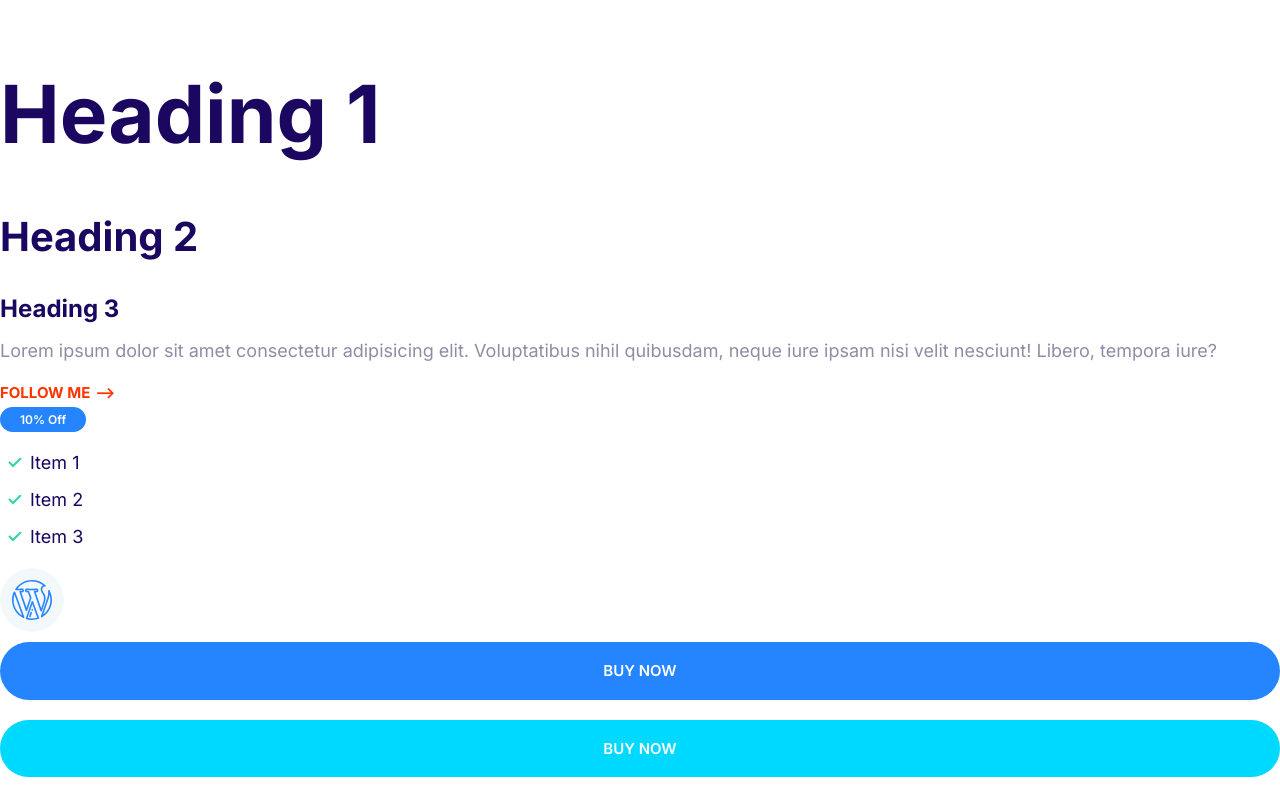
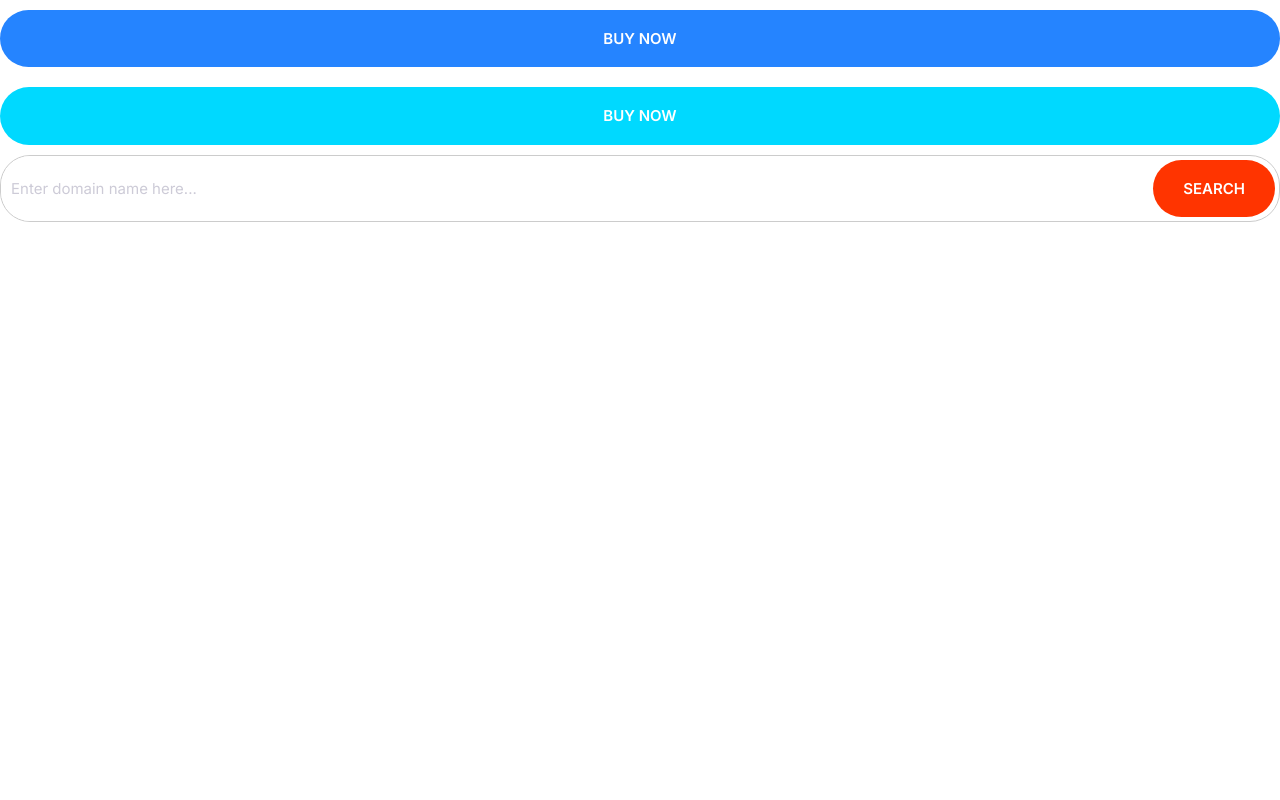
Before and after one commit to xkolumber/moshify, a plain HTML site: page index.html in a window 1280 px wide. Drawn offline with Linux system fonts and the light colour scheme.

Commit message:
Adding Inputs

```diff
--- a/css/styles.css
+++ b/css/styles.css
@@ -5,6 +5,8 @@
     --color-accent:#ff3400;
     --color-headings:#1b0760;
     --color-body:#918ca4;
+    --color-border:#ccc;
+    --border-radius:30px;
 }
 *,*::after,*::before{
     box-sizing: border-box;
@@ -188,3 +190,34 @@ color:white;
         font-size: 1.5rem;
     }
 }
+
+/*Inputs*/
+.input{
+    border-radius: var(--border-radius);
+    border:1px solid var(--color-border);
+    color: var(--color-headings);
+    font-size: 2rem;
+    outline: none;
+    padding:1.5rem 3.5rem;
+}
+.input::placeholder{
+    color:#cdcbd7;
+}
+.input-group{
+    border:1px solid var(--color-border);
+    border-radius: var(--border-radius);
+    display: flex;
+}
+.input-group .input{
+    border:0;
+    flex-grow: 1;
+    padding: 1.5rem 1rem;
+}
+.input-group .btn{
+    margin:4px;
+}
+@media screen and (min-width:1024px){
+    .input{
+        font-size: 1.5rem;
+    }
+}
--- a/index.html
+++ b/index.html
@@ -14,27 +14,16 @@
     <link rel="stylesheet" href="/css/styles.css" />
   </head>
   <body>
-    <h1>Heading 1</h1>
-    <h2>Heading 2</h2>
-    <h3>Heading 3</h3>
-    <p>
-      Lorem ipsum dolor sit amet consectetur adipisicing elit. Voluptatibus
-      nihil quibusdam, neque iure ipsam nisi velit nesciunt! Libero, tempora
-      iure?
-    </p>
-    <div class="link-arrow">Follow me</div>
-    <span class="badge badge--primary badge--small">10% Off</span>
-    <ul class="list list--tick">
-      <li class="list__item">Item 1</li>
-      <li class="list__item">Item 2</li>
-      <li class="list__item">Item 3</li>
-    </ul>
-    <span class="icon-container">
-      <svg class="icon icon--primary">
-        <use xlink:href="/images/sprite.svg#wordpress"></use>
-      </svg>
-    </span>
     <button class="btn btn--primary btn--block">Buy now</button>
     <button class="btn btn--secondary btn--block">Buy now</button>
+
+    <div class="input-group">
+      <input
+        type="text"
+        class="input"
+        placeholder="Enter domain name here..."
+      />
+      <button class="btn btn--accent">Search</button>
+    </div>
   </body>
 </html>
```
Also changed, not shown: components/inputs.html (added, +4 -0 lines).
